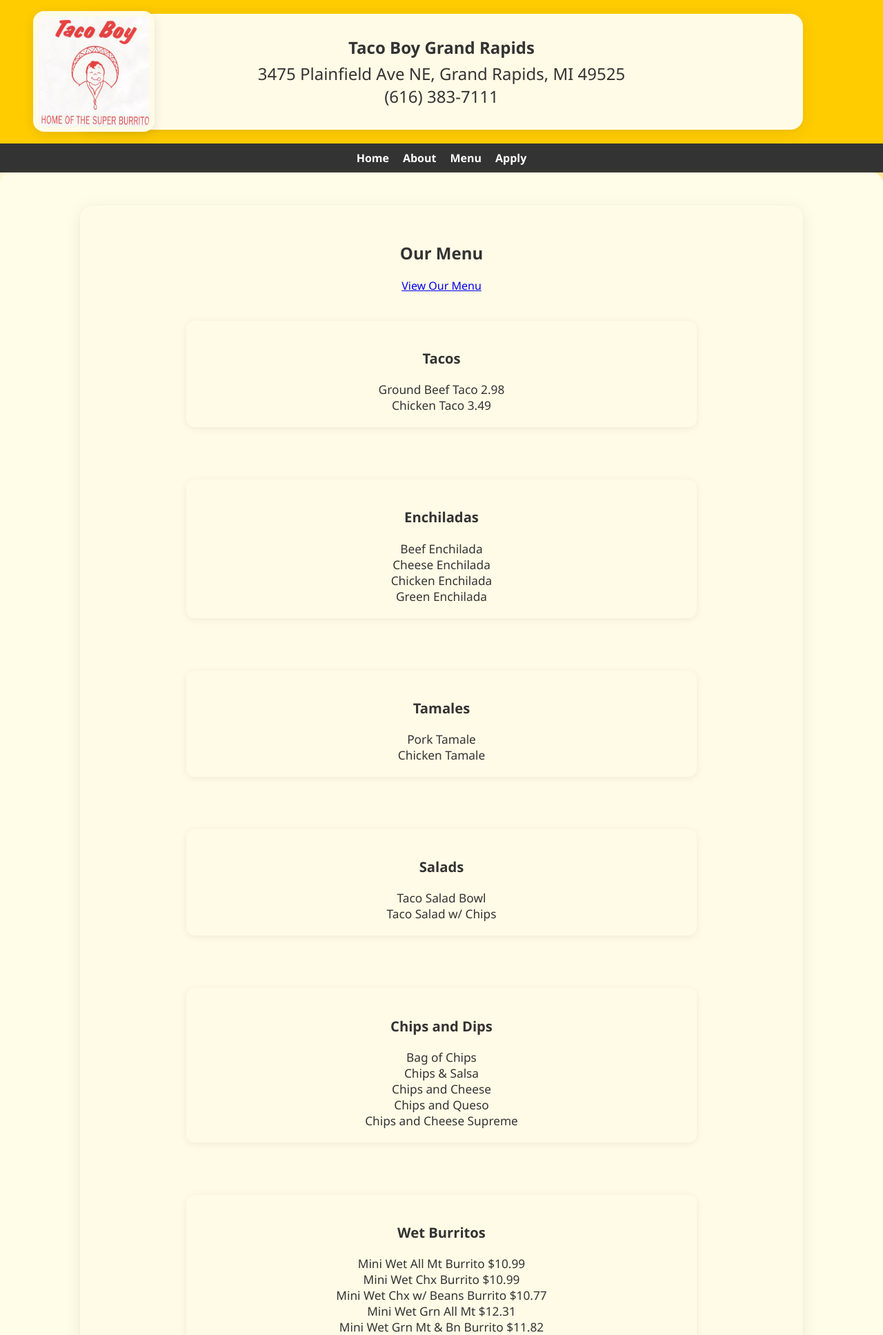
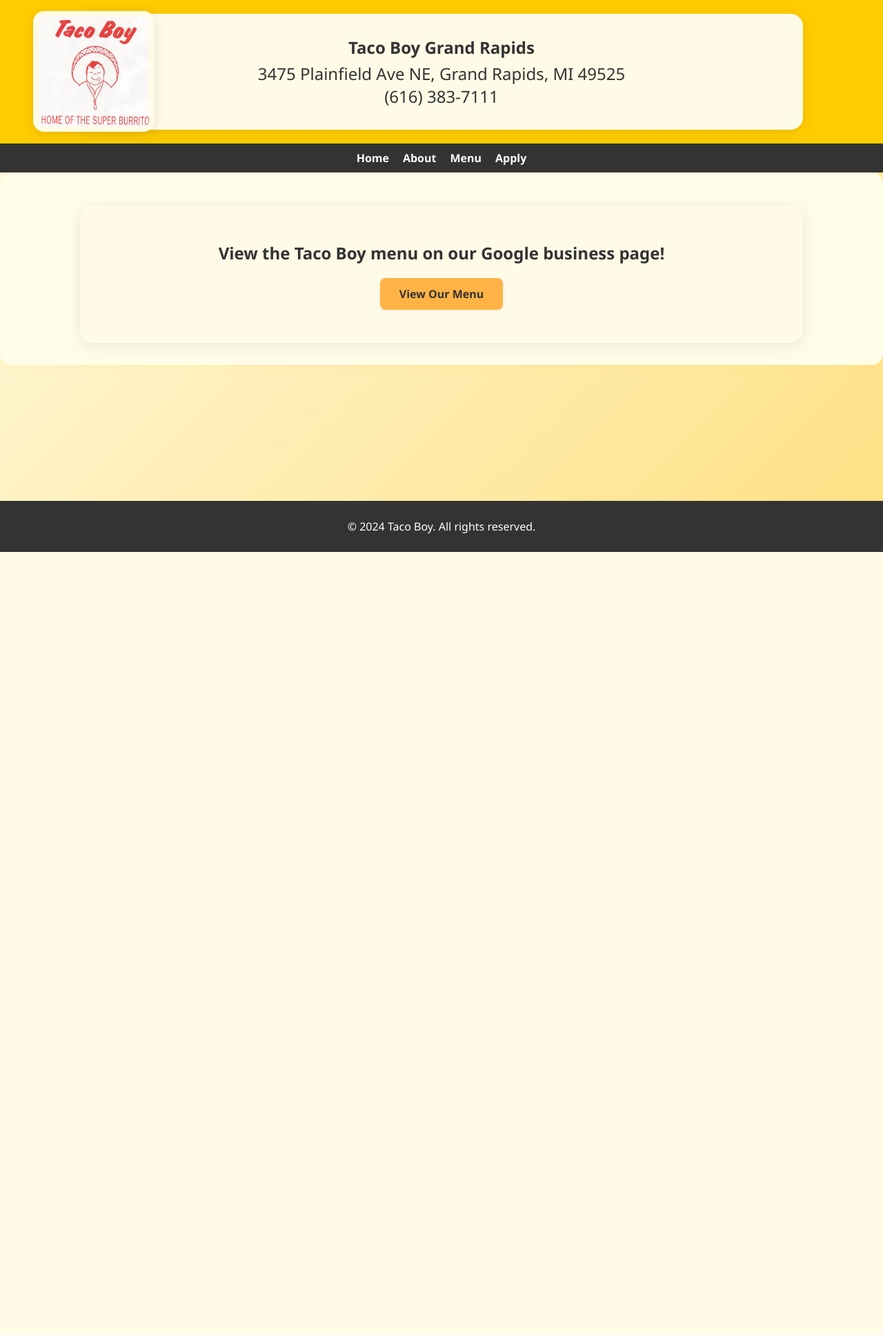
Before and after one commit to chizzle877/TacoBoyWebsite, a Flask app: page /menu in a window 1280 px wide. Shown: the top 1935 px of the page at 69% size. After the commit the page ends 800 px from the top, so only its background shows below. Run offline with Flask 3, Linux system fonts and the light colour scheme.

Commit message:
style changes and link to google business

```diff
--- a/flask_app/static/css/menu.css
+++ b/flask_app/static/css/menu.css
@@ -7,3 +7,24 @@
     border-radius: 12px;
     box-shadow: 0 2px 12px rgba(0,0,0,0.07);
 }
+
+.menu-view-button {
+    display: inline-block;
+    padding: 12px 28px;
+    background-color: #ffb347;
+    color: #333;
+    font-weight: bold;
+    border: none;
+    border-radius: 8px;
+    text-decoration: none;
+    font-size: 1rem;
+    box-shadow: 0 1px 4px rgba(0,0,0,0.08);
+    transition: background 0.2s, color 0.2s;
+    cursor: pointer;
+}
+
+.menu-view-button:hover,
+.menu-view-button:focus {
+    background-color: #ffa500;
+    color: #fff;
+}
--- a/flask_app/templates/OnlineOrdering.html
+++ b/flask_app/templates/OnlineOrdering.html
@@ -9,3 +9,5 @@
 {% endblock %}
 
 {% block maincontent %}
+Coming Soon!
+{% endblock %}
--- a/flask_app/templates/menu.html
+++ b/flask_app/templates/menu.html
@@ -12,120 +12,12 @@
 {% block maincontent %}
 <section id="menu" class="menu">
     <div class="container">
-        <h2>Our Menu</h2>
-        <p><a href="https://g.co/kgs/niHQsGm" target="_blank" rel="noopener">View Our Menu</a></p>
-        <div class="menu-items">
-            <div class="menu-category">
-                <h3>Tacos</h3>
-                <div>Ground Beef Taco 2.98</div>
-                <div>Chicken Taco 3.49</div>
-            </div>
-            <div class="menu-category">
-                <h3>Enchiladas</h3>
-                <div>Beef Enchilada</div>
-                <div>Cheese Enchilada</div>
-                <div>Chicken Enchilada</div>
-                <div>Green Enchilada</div>
-
-            </div>
-            <div class="menu-category">
-                <h3>Tamales</h3>
-                <div>Pork Tamale</div>
-                <div>Chicken Tamale</div>
-
-            </div>
-            <div class="menu-category">
-                <h3>Salads</h3>
-                <div>Taco Salad Bowl</div>
-                <div>Taco Salad w/ Chips</div>
-            </div>
-            <div class="menu-category">
-                <h3>Chips and Dips</h3>
-                <div>Bag of Chips</div>
-                <div>Chips & Salsa</div>
-                <div>Chips and Cheese</div>
-                <div>Chips and Queso</div>
-                <div>Chips and Cheese Supreme</div>
-            </div>
-            <div class="menu-category">
-                <h3>Wet Burritos</h3>
-                <div>Mini Wet All Mt Burrito $10.99</div>
-                <div>Mini Wet Chx Burrito $10.99</div>
-                <div>Mini Wet Chx w/ Beans Burrito $10.77</div>
-                <div>Mini Wet Grn All Mt $12.31</div>
-                <div>Mini Wet Grn Mt & Bn Burrito $11.82</div>
-                <div>Mini Wet Mt & Bn Burrito $10.89</div>
-                <div>Mini Wet Rd All Mt Burrito $12.31</div>
-                <div>Mini Wet Rd Mt & Bean Burrito $11.82</div>
-                <div>Mini Wet Veg Burrito $8.95</div>
-                <div>Sup Wet All Mt Burrito $11.99</div>
-                <div>Sup Wet Grn All Mt Burrito $13.85</div>
-                <div>Sup Wet Grn Mt & Bn $13.63</div>
-                <div>Sup Wet Mt & Bn $11.75</div>
-                <div>Sup Wet Red Mt & Bean $13.63</div>
-                <div>Super Wet Chx AM Burrito $11.75</div>
-                <div>Super Wet Chx & Bean Burrito $11.69</div>
-                <div>Super Wet Red All Mt Burrito $13.85</div>
-                <div>Super Wet Veg Burrito $10.95</div>
-                <div>Super Wet Veg W/ Rice Burrito $10.95</div>
-            </div>
-            <div class="menu-category">
-                <h3>Dry Burritos</h3>
-                    <div>Taco Meat Burrito	$6.99</div>
-                    <div>Taco Meat & Bean Burrito	$6.99</div>
-                    <div>Super Dry Veggie Burrito	$6.99</div>
-                    <div>Super Dry Veggie w/ Rice Burrito	$6.99</div>
-                    <div>Chicken All Meat Burrito	$7.59 </div>
-                    <div>Chicken & Bean Burrito	$6.97 </div>
-                    <div>Green All Meat	$7.45 </div>
-                    <div>Green Meat & Bean Burrito	$6.99</div>
-            </div>
-            <div class="menu-category">
-                <h3>Meal Deals</h3>
-                <div>#4 - Two Tacos + Side + Drink $9.95</div>
-                <div>#5 - Taco Salad Bowl + Drink	$10.99 </div>
-                <div>#5 - Taco Salad w/ Chips + Drink	$10.89 </div>
-                <div>#6 - Taco Meat Burrito + Side + Drink	$10.99 </div>
-                <div>#7 - Mini Wet Burrito + Drink	$12.95 </div>
-            </div>
-            <div class="menu-category">
-                <h3>Dinners</h3>
-                <div>Taco Dinner $14.20</div>
-                <div>Chicken Taco Dinner $14.72</div>
-                <div>Enchilada Dinner $14.33</div>
-                <div>Super Combo Dinner $15.50</div>
-                <div>Enchilada + Salad $5.75</div>
-            </div>
-            <div class="menu-category">
-                <h3>Kids Menu</h3>
-                <div>Kids Taco Meal</div>
-                <div>Kids Tex Mex Meal</div>
-                <div>Kids Tex Melt Meal</div>
-            </div>
-            <div class="menu-category">
-                <h3>Drinks</h3>
-                <div>16oz Drink	$2.56</div>
-                <div>20oz Drink	$2.57</div>
-                <div>32oz Drink	$2.91</div>
-                <div>Bottled Soft Drink	$2.75</div>
-                <div>Bottled Water $2.49</div>
-                <div>Celsius $2.78</div>
-            </div>
-
-            <div class="menu-category">
-                <h3>Tostadas</h3>
-                <div>Regular Tostada $3.31</div>
-                <div>Tostada Deluxe $5.20</div>
-                <div>Chicken Tostada</div>
-                <div>Chicken Tostada Deluxe</div>
-            </div>
-
-            <div class="menu-category">
-                <h3>Sides</h3>
-                <div>Order of Beans $3.31</div>
-                <div>Order of Rice $3.41</div>
-            </div>
-        </div>
+        <h2>View the Taco Boy menu on our Google business page!</h2>
+        <p>
+            <a href="https://g.co/kgs/niHQsGm" target="_blank" rel="noopener" class="menu-view-button">
+            View Our Menu
+            </a>
+        </p>
     </div>
 </section>
 {% endblock %}
```
